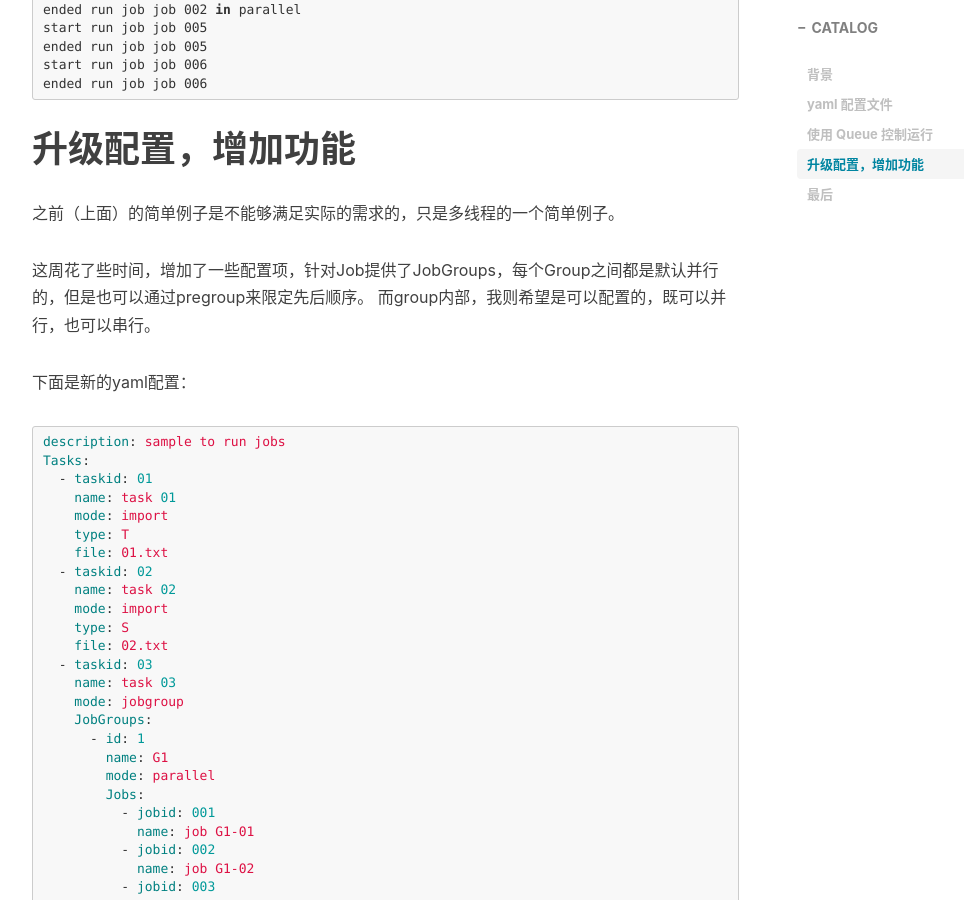
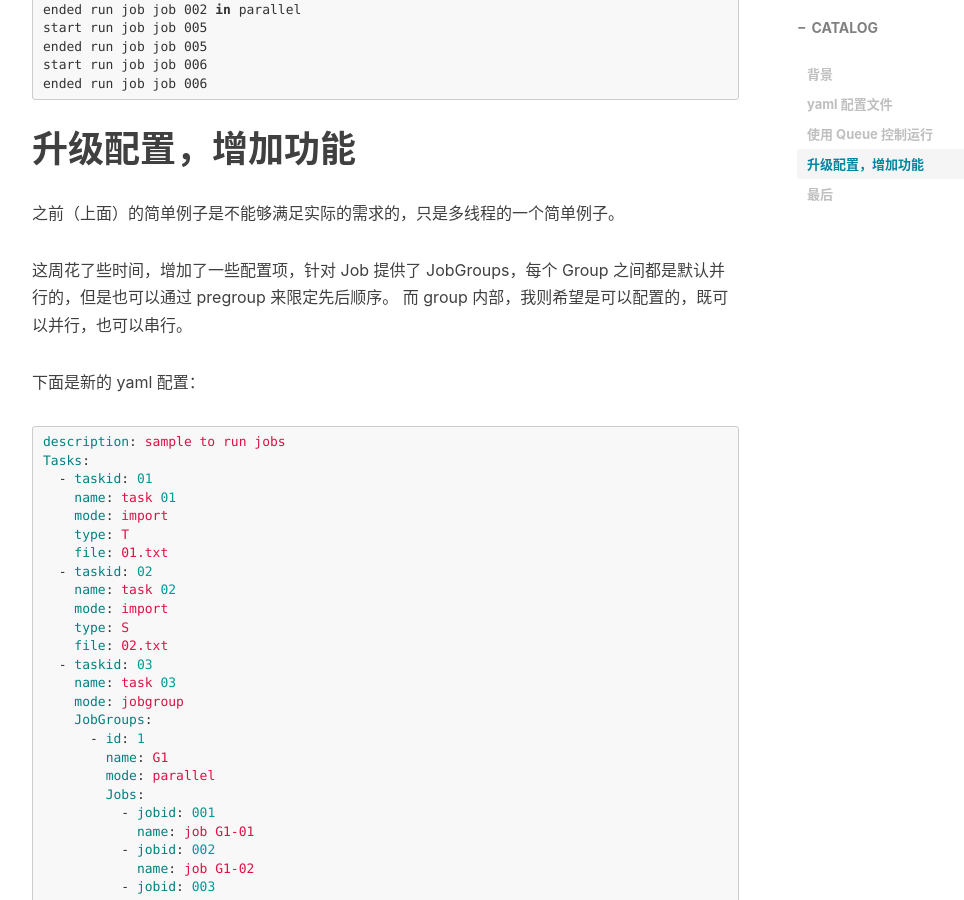
Before and after one commit to bearfly1990/bearfly.github.io, a Jekyll site: the page built from _posts/2018/12/2018-12-18-PyRunJobsInParallel.md, in a window 1280 px wide and 900 px high, scrolled down 2674 px. Shown: the whole window, without its empty margins (233-1197 px from the left). Built offline with Jekyll 4.4.1, drawn with Linux system fonts in a browser that asks for light colours; nearby versions of some CDN libraries; comment, search, counter and statistics services are not loaded.

Commit message:
format document

````diff
--- a/_posts/2018/12/2018-12-18-PyRunJobsInParallel.md
+++ b/_posts/2018/12/2018-12-18-PyRunJobsInParallel.md
@@ -117,14 +117,16 @@ ended run job job 005
 start run job job 006
 ended run job job 006
 ```
+
 # 升级配置，增加功能
 
 之前（上面）的简单例子是不能够满足实际的需求的，只是多线程的一个简单例子。
 
-这周花了些时间，增加了一些配置项，针对Job提供了JobGroups，每个Group之间都是默认并行的，但是也可以通过pregroup来限定先后顺序。
-而group内部，我则希望是可以配置的，既可以并行，也可以串行。
+这周花了些时间，增加了一些配置项，针对 Job 提供了 JobGroups，每个 Group 之间都是默认并行的，但是也可以通过 pregroup 来限定先后顺序。
+而 group 内部，我则希望是可以配置的，既可以并行，也可以串行。
 
-下面是新的yaml配置：
+下面是新的 yaml 配置：
+
 ```yaml
 description: sample to run jobs
 Tasks:
@@ -188,6 +190,7 @@ Tasks:
 ```
 
 下面是具体的实现，已经在一些关键点加了备注：
+
 ```python
 import yaml
 import threading
@@ -295,6 +298,7 @@ if __name__ == '__main__':
 ```
 
 下面是一次跑的例子：
+
 ```bash
 c:\Users\mayn\Desktop\workspace\python_yaml>python runjobs.py
 task 01 | import | T | 01.txt
````
